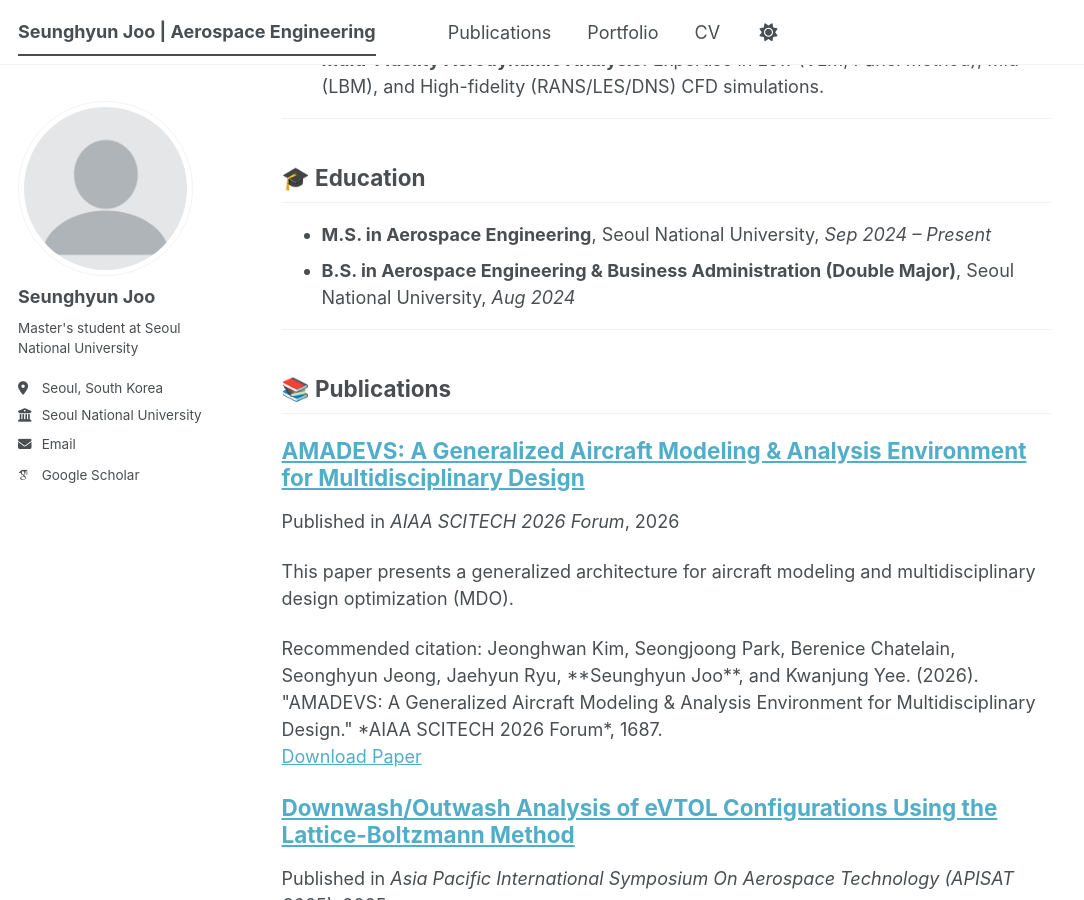
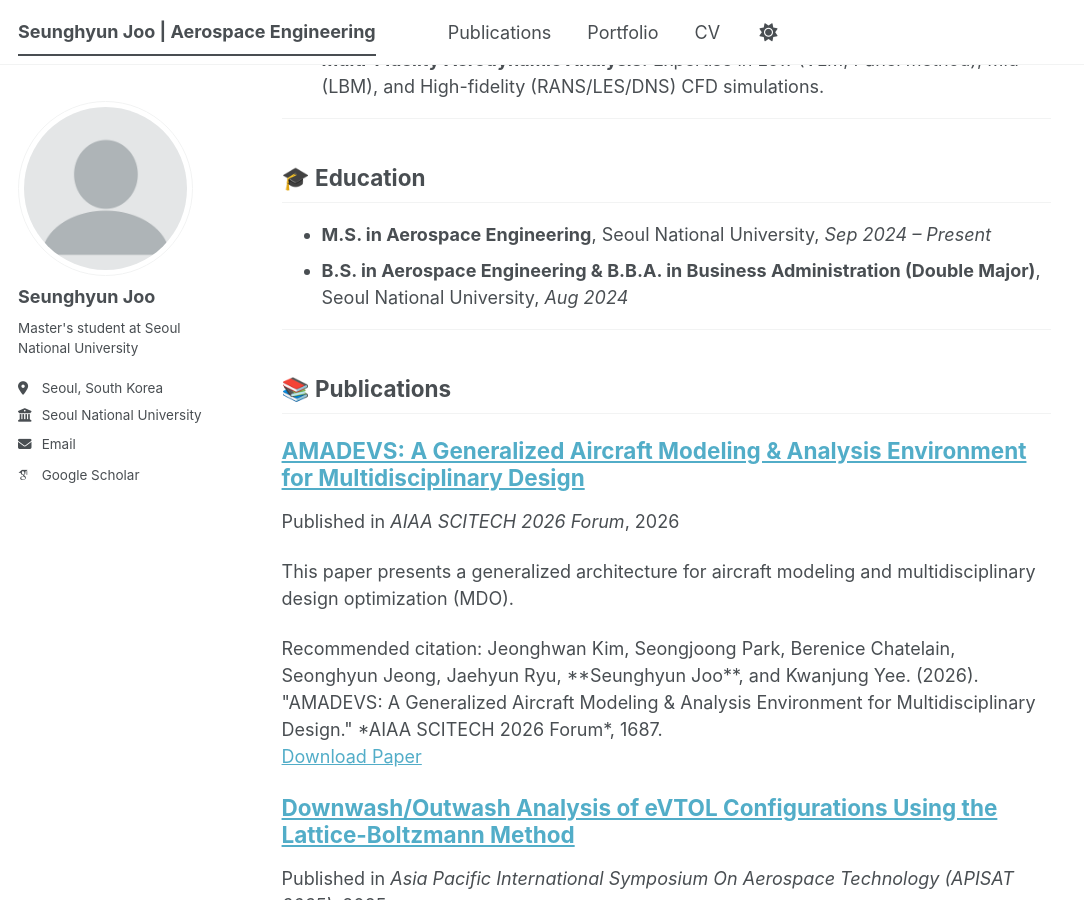
Before and after one commit to SEUNGHYUN-JOO/SEUNGHYUN-JOO.github.io, a Jekyll site: the page built from _pages/about.md, in a window 1280 px wide and 900 px high, scrolled down 618 px. Shown: the whole window, without its empty margins (0-1084 px from the left). Built offline with Jekyll 4.4.1, drawn with Linux system fonts in a browser that asks for light colours; some web fonts are replaced; a script bundle is joined from its source files by our own code; library files that are not in the unit come from our copies.

```diff
--- a/_pages/about.md
+++ b/_pages/about.md
@@ -25,7 +25,7 @@ My research goal is to develop robust aerodynamic models by integrating physics-
 
 ## 🎓 Education
 * **M.S. in Aerospace Engineering**, Seoul National University, *Sep 2024 – Present*
-* **B.S. in Aerospace Engineering & Business Administration (Double Major)**, Seoul National University, *Aug 2024*
+* **B.S. in Aerospace Engineering & B.B.A. in Business Administration (Double Major)**, Seoul National University, *Aug 2024*
 
 ---
 
```
